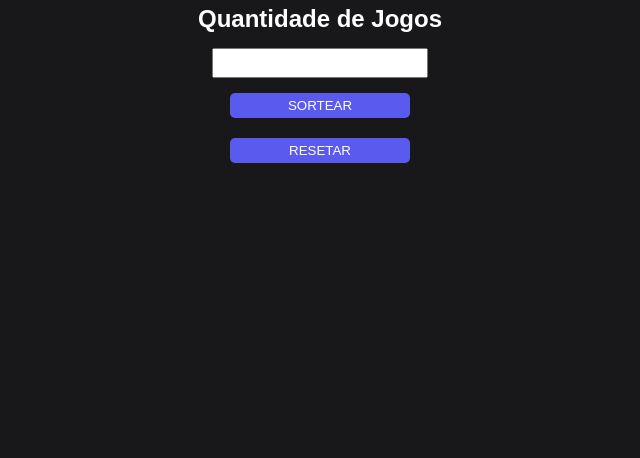
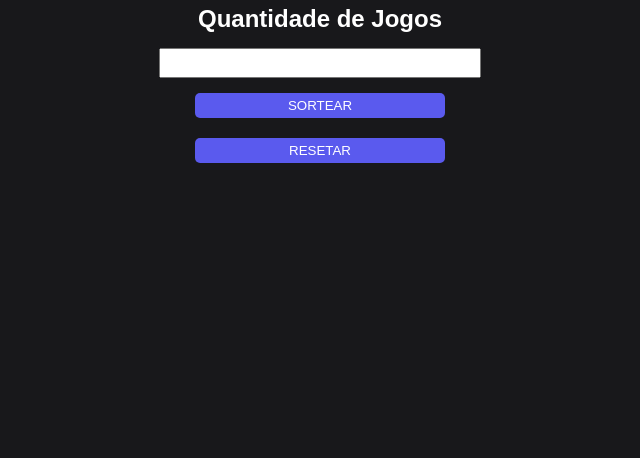
Before and after one commit to ffhenrique/sorteioMega, a plain HTML site: page index.html in a window 1280 px wide. Shown: the part 342-800 px from the top of the page, without its empty margins (320-960 px from the left). Drawn offline with Linux system fonts and the light colour scheme.

Commit message:
Update style.css

```diff
--- a/assets/css/style.css
+++ b/assets/css/style.css
@@ -57,7 +57,7 @@ body {
 }
 
 input[type=number] {
-    width: 30%;
+    width: 45%;
     height: 30px;
     font-size: 20px;
     text-align: center;
@@ -69,9 +69,9 @@ input[type=number] {
     display: flex;
     align-items: center;
     justify-content: center;
-    width: 25%;
+    width: 35%;
     height: 25px;
-    padding: 8px;
+    padding: 12px;
     margin-bottom: 20px;
     border: none;
     border-radius: 5px;
@@ -136,11 +136,11 @@ input[type=number] {
 @media screen and (max-width: 370px){
 
     .container h1 {
-        font-size: 20px;
+        font-size: 23px;
     }
 
     .formulario h2 {
-        font-size: 12px;
+        font-size: 15px;
 
 
     }
```
